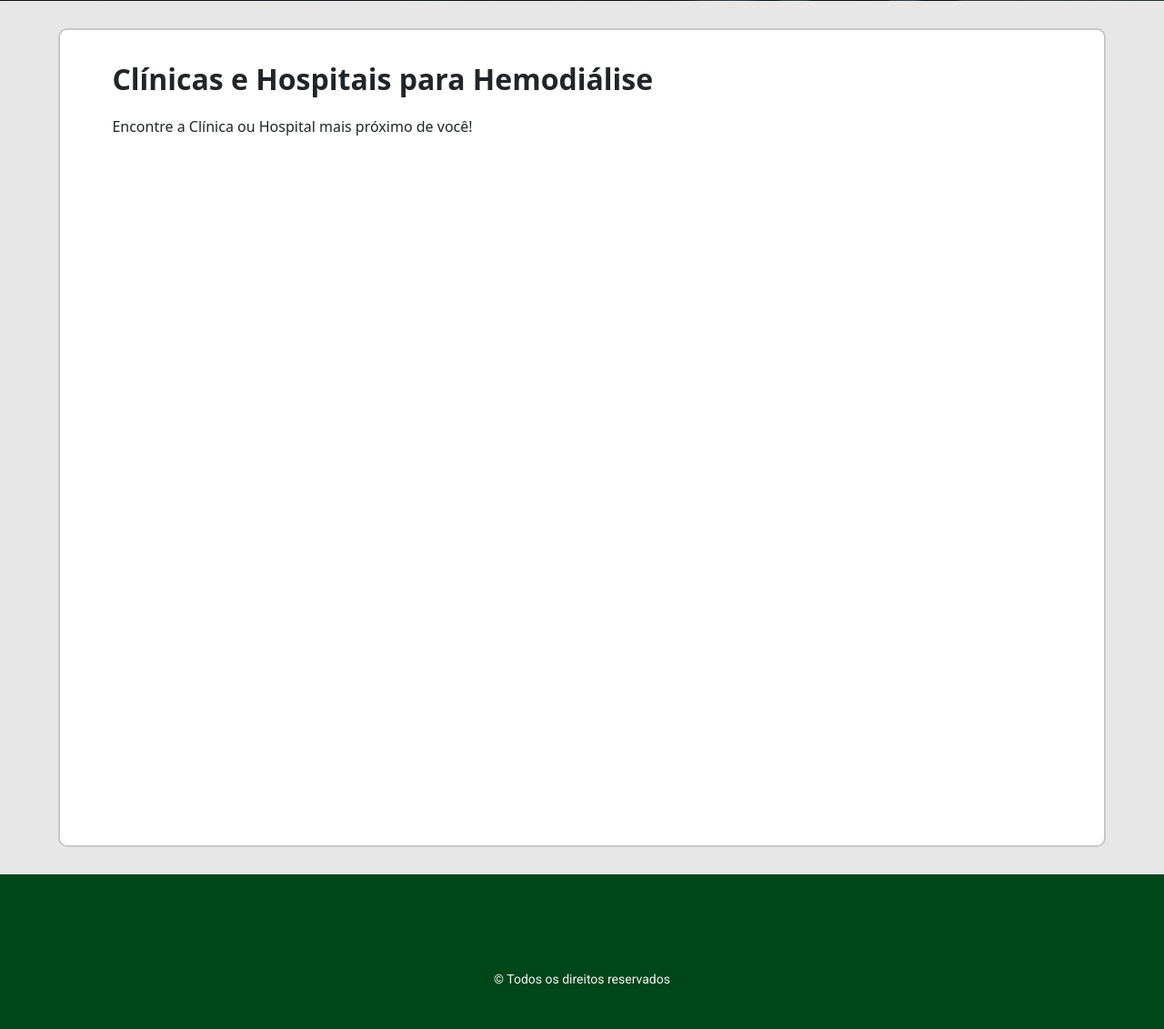
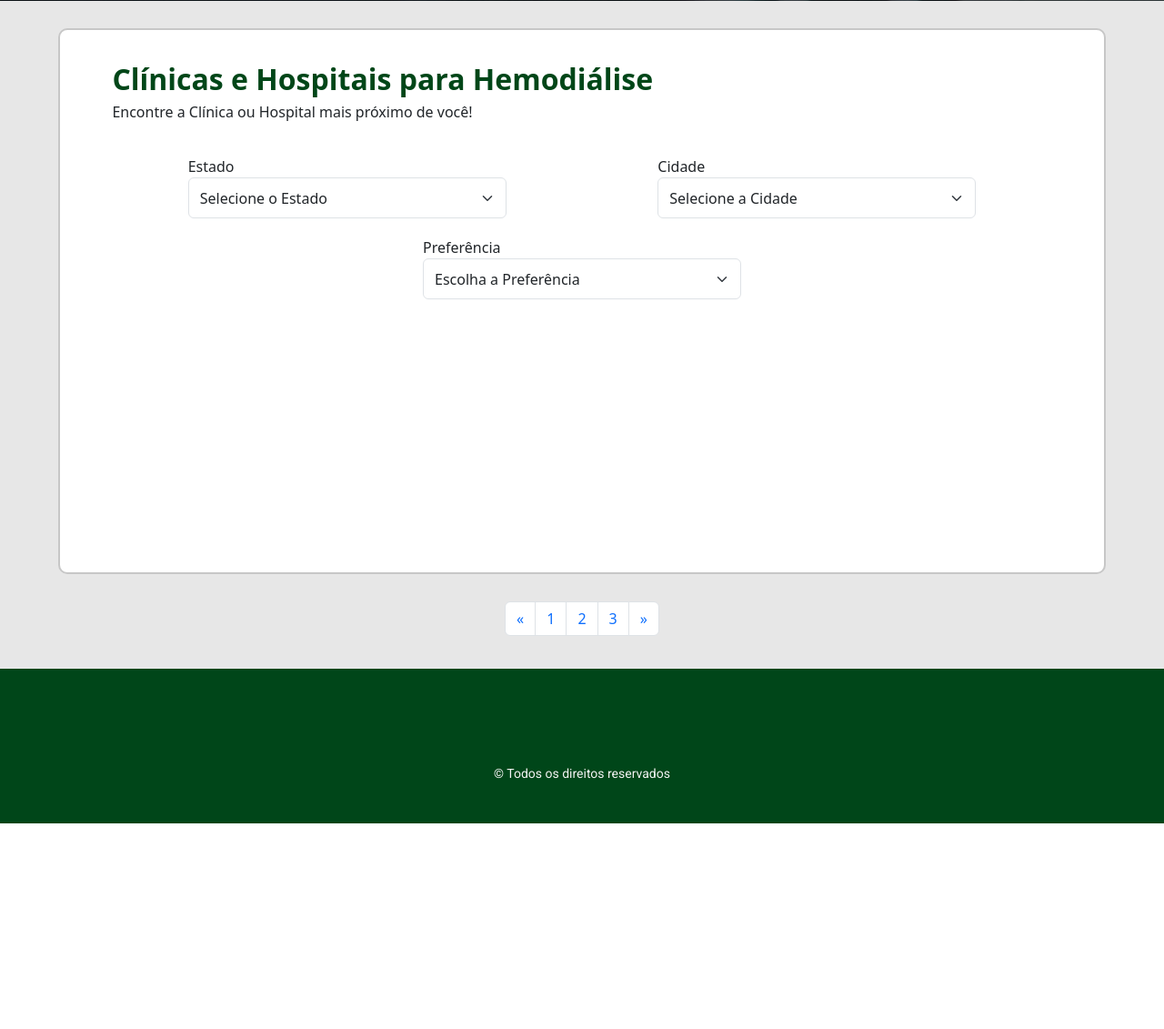
Before and after one commit to Daiene/Pixels, a Flask app: page /hospital in a window 1280 px wide. Shown: the part 799-1930 px from the top of the page at 91% size. After the commit the page ends 1704 px from the top, so only its background shows below. Run offline with Flask 3, Linux system fonts and the light colour scheme.

Commit message:
Adição dos formulários: Estado, Cidade e Preferências na página Hospital, e também componente de paginação bootstrap.

```diff
--- a/src/static/style/style_hospital.css
+++ b/src/static/style/style_hospital.css
@@ -60,7 +60,7 @@ body{
 
 .divgeral{
     width: 90%;
-    height: 900px;
+    height: 600px;
     display: flex;
     margin: 0 auto;
     border-radius: 10px;
@@ -70,11 +70,12 @@ body{
 
 .divinterna{
     width: 90%;
-    height: 92%;
+    height: 90%;
     margin: 0 auto;
     /* background-color: red; */
 }
 
-.titulos{
-
+.formularios{
+    display: flex;
+    justify-content: space-between;
 }
--- a/src/templates/hospital.html
+++ b/src/templates/hospital.html
@@ -20,15 +20,97 @@
 
 <div class="divgeral" style="margin-top: 30px; margin-bottom: 30px">
 
-    <div class="divinterna" style="margin-top: 30px;">
+    <div class="divinterna" style="margin-top: 30px; margin-bottom: 30px;">
 
-        <div class="titulos text-start">
-            <p class="fs-2 fw-semibold">Clínicas e Hospitais para Hemodiálise</p>
+        <div class="d-flex text-start flex-column">
+            <p class="fs-2 fw-semibold" style="color: #004618; margin: 0;">Clínicas e Hospitais para Hemodiálise</p>
             <p class="fs-6">Encontre a Clínica ou Hospital mais próximo de você!</p>
+        </div>
+
+        <div clas="formularios" style="display: flex; justify-content: space-around; flex-wrap: wrap;">
+
+            <div style="display: flex; flex-direction: column; align-items: flex-start; margin-top: 20px;">
+                <p style="margin: 0;">Estado</p>
+                <select class="form-select" aria-label="Default select example" style="display: flex; width: 350px; height: 45px; align-items: center;">
+                    <option selected>Selecione o Estado</option>
+                    <option value="1">Acre</option>
+                    <option value="2">Alagoas</option>
+                    <option value="3">Amapá</option>
+                    <option value="4">Amazonas</option>
+                    <option value="5">Bahia</option>
+                    <option value="6">Ceará</option>
+                    <option value="7">Espírito Santo</option>
+                    <option value="8">Goiás</option>
+                    <option value="9">Maranhão</option>
+                    <option value="10">Mato Grosso</option>
+                    <option value="11">Mato Grosso do Sul</option>
+                    <option value="12">Minas Gerais</option>
+                    <option value="13">Pará</option>
+                    <option value="14">Paraíba</option>
+                    <option value="15">Paraná</option>
+                    <option value="16">Pernambuco</option>
+                    <option value="17">Piauí</option>
+                    <option value="18">Rio de Janeiro</option>
+                    <option value="19">Rio Grande do Norte</option>
+                    <option value="20">Rio Grande do Sul</option>
+                    <option value="21">Rondônia</option>
+                    <option value="22">Roraima</option>
+                    <option value="23">Santa Catarina</option>
+                    <option value="24">São Paulo</option>
+                    <option value="25">Sergipe</option>
+                    <option value="26">Tocantins</option>
+                    <option value="27">Distrito Federal</option>
+
+                </select>
+            </div>
+
+            <div style="display: flex; flex-direction: column; align-items: flex-start; margin-top: 20px;">
+                <p style="margin: 0;">Cidade</p>
+                <select class="form-select" aria-label="Default select example" style="display: flex; width: 350px; height: 45px; align-items: center;">
+                    <option selected>Selecione a Cidade</option>
+                    <option value="1">Cidade 1</option>
+                    <option value="2">Cidade 2</option>
+                    <option value="3">Cidade 3</option>
+                </select>
+            </div>
+
+            <div style="display: flex; flex-direction: column; align-items: flex-start; margin-top: 20px;">
+                <p style="margin: 0;">Preferência</p>
+                <select class="form-select" aria-label="Default select example" style="display: flex; width: 350px; height: 45px; align-items: center;">
+                    <option selected>Escolha a Preferência</option>
+                    <option value="1">Atendem Crianças Abaixo de 10kg</option>
+                    <option value="2">Atendem Crianças Acima de 10kg</option>
+                    <option value="3">Atendem Todos os Tipos de Pacientes</option>
+                </select>
+            </div>
         </div>
 
     </div>
 
 </div>
 
+<div style="display: flex; margin: 0 auto; justify-content: center; margin-bottom: 20px; margin-top: 30px;">
+
+    <nav aria-label="Page navigation example" style="display: flex;">
+        <ul class="pagination">
+
+            <li class="page-item">
+                <a class="page-link" href="#" aria-label="Previous">
+                <span aria-hidden="true">&laquo;</span>
+                </a>
+            </li>
+            <li class="page-item"><a class="page-link" href="#">1</a></li>
+            <li class="page-item"><a class="page-link" href="#">2</a></li>
+            <li class="page-item"><a class="page-link" href="#">3</a></li>
+            <li class="page-item">
+                <a class="page-link" href="#" aria-label="Next">
+                <span aria-hidden="true">&raquo;</span>
+                </a>
+            </li>
+
+        </ul>
+    </nav>
+
+</div>
+
 {% endblock %}
```
